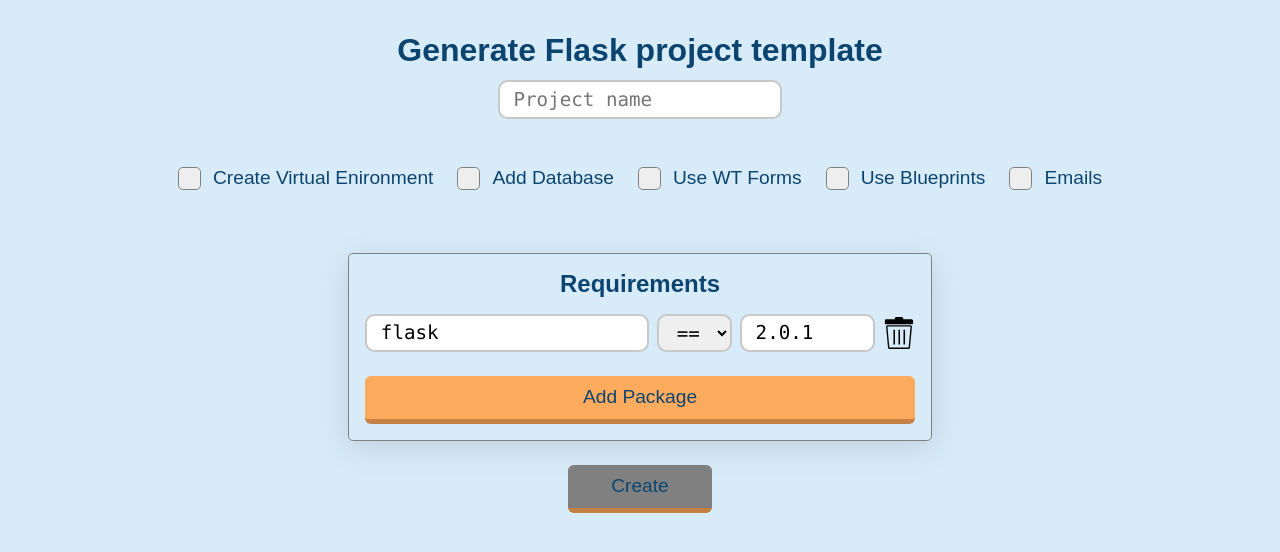
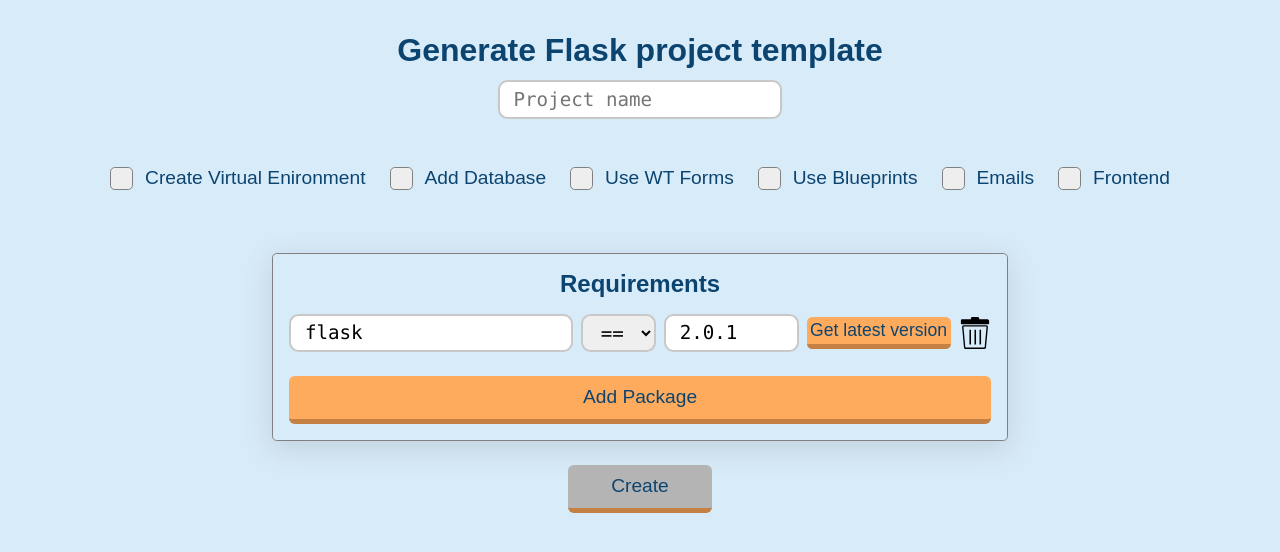
Before and after one commit to mikeCrafted/start, a Flask app: template flaskStart/templates/index.html in a window 1280 px wide. Shown: the part 80-632 px from the top of the page. Run offline with Flask 2, Linux system fonts and the light colour scheme; the template is opened without the code that fills it, so the values that code supplies are empty; some libraries are stand-ins or nearby versions.

Commit message:
frontend, pip packages versions fetching

```diff
--- a/flaskStart/static/main.css
+++ b/flaskStart/static/main.css
@@ -157,7 +157,7 @@ input[type=text], input[type=number], select {
 
 
 button:disabled {
-    background-color: gray;
+    background-color: rgb(180, 180, 180);
     cursor: not-allowed;
 }
 
@@ -185,6 +185,13 @@ button:disabled {
     font-size: 1.2rem;
     padding: 0.3em;
     margin-top: 0.5rem;
+}
+
+.small-btn {
+    height: 2rem;
+    min-width: 7rem;
+    font-size: 1.1rem;
+    padding: 0.2em;
 }
 
 .btn {
@@ -385,7 +392,7 @@ button:disabled {
     flex-wrap: wrap;
 }
 
-.blueprints-section-container {
+.blueprints-section-container, .email-section-container, .frontend {
     border: var(--border);
     box-shadow: var(--shadow);
     border-radius: 0.3em;
--- a/flaskStart/static/main.js
+++ b/flaskStart/static/main.js
@@ -1,13 +1,12 @@
 /*
     TODO:
-    #) get package verions either from pip website or use api
+    #) alert errors when fetching package versions
     #) add github
     #) add config file
     #) change app creation
-    #) adding custom tables, not just User
+    #) adding custom tables, not just User, foreign keys
     #) adding background workers
-    #) add email configuration
-    #) style disabled buttons
+    #) frontend
 */
 
 var app = new Vue({
@@ -84,6 +83,13 @@ var app = new Vue({
                 { name: 'users', addForms: false, forms: [] }
             ],
         },
+        frontend: {
+            show: false,
+            addCss: true,
+            addJs: true,
+            layout: true,
+            index: true
+        },
     },
     methods: {
         removeElementFromArray: function(array, element) {
@@ -148,6 +154,25 @@ var app = new Vue({
                 validator.min ? validator.min = '' : validator;
                 validator.max ? validator.max = '' : validator;
                 validator.param ? validator.param = '' : validator;
+            });
+        },
+        getLatestPackageVersion: function (package) {
+            fetch(`https://pypi.org/pypi/${package.name}/json`, {
+                method: "GET"
+            })
+            .then(function (response) {
+                if (response.status !== 200) {
+                    alert(`Looks like there was a problem. Status code: ${response.status}`);
+                    return;
+                }
+                response.json().then(function(data) {
+                    const releases = data['releases'];
+                    const latestVersion = Object.keys(releases)[Object.keys(releases).length - 1];
+                    package.version = latestVersion;
+                });
+            })
+            .catch(function (error) {
+                console.log("Fetch error: " + error);
             });
         },
     },
--- a/flaskStart/templates/index.html
+++ b/flaskStart/templates/index.html
@@ -28,6 +28,10 @@
             </label>
             <label class="container">Emails
                 <input v-model="emails.show" @click="emails.show = !emails.show" type="checkbox">
+                <span class="checkmark-ckb"></span>
+            </label>
+            <label class="container">Frontend
+                <input v-model="frontend.show" @click="frontend.show = !frontend.show" type="checkbox">
                 <span class="checkmark-ckb"></span>
             </label>
         </div>
@@ -260,13 +264,41 @@
         </transition>
 
         <transition name="fade">
-            <div v-if="emails.show">Emails</div>
+            <div class="email-section-container" v-if="emails.show">
+                <h2>Add Email Configuration</h2>
+                <p class="text">
+                    Please fill in your credentials in the generated __init__.py file.
+                    Make sure to keep your passwords secure.
+                </p>
+            </div>
+        </transition>
+
+        <transition name="fade">
+            <div class="frontend" v-if="frontend.show">
+                <h2>Configure Frontend</h2>
+                <label class="container">Add CSS File
+                    <input v-model="frontend.addCss" @click="frontend.addCss = !frontend.addCss" type="checkbox">
+                    <span class="checkmark-ckb"></span>
+                </label>
+                <label class="container">Add JS File
+                    <input v-model="frontend.addJs" @click="frontend.addJs = !frontend.addJs" type="checkbox">
+                    <span class="checkmark-ckb"></span>
+                </label>
+                <label class="container">Add layout.html
+                    <input v-model="frontend.layout" @click="frontend.layout = !frontend.layout" type="checkbox">
+                    <span class="checkmark-ckb"></span>
+                </label>
+                <label class="container">Add index.html
+                    <input v-model="frontend.index" @click="frontend.index = !frontend.index" type="checkbox">
+                    <span class="checkmark-ckb"></span>
+                </label>
+            </div>
         </transition>
     </section>
 
     <div class="requirements-container">
         <h2 class="requirements-heading">Requirements</h2>
-        <div class="package-container" v-for="package in requirements" v-bind:key="package.name">
+        <div class="package-container" v-for="package in requirements">
             <input type="text" v-model="package.name">
             <select v-model="package.type">
                 <option>==</option>
@@ -274,6 +306,7 @@
                 <option><=</option>
             </select>
             <input class="package-version-input" type="text" v-model="package.version">
+            <button v-bind:disabled="!(package.name.length > 0)" @click="getLatestPackageVersion(package)" class="btn orange-btn small-btn">Get latest version</button>
             <img class="delete-icon" src="{{ url_for('static', filename = 'img/trash.svg') }}" alt="Delete" @click="removeElementFromArray(requirements, package)">
         </div>
         <button @click="extendArrayByElement(requirements, { name: '', version: '', type: '==' })" class="btn med-btn orange-btn">Add Package</button>
```
Also changed, not shown: flaskStart/routes.py (+14 -0 lines).
